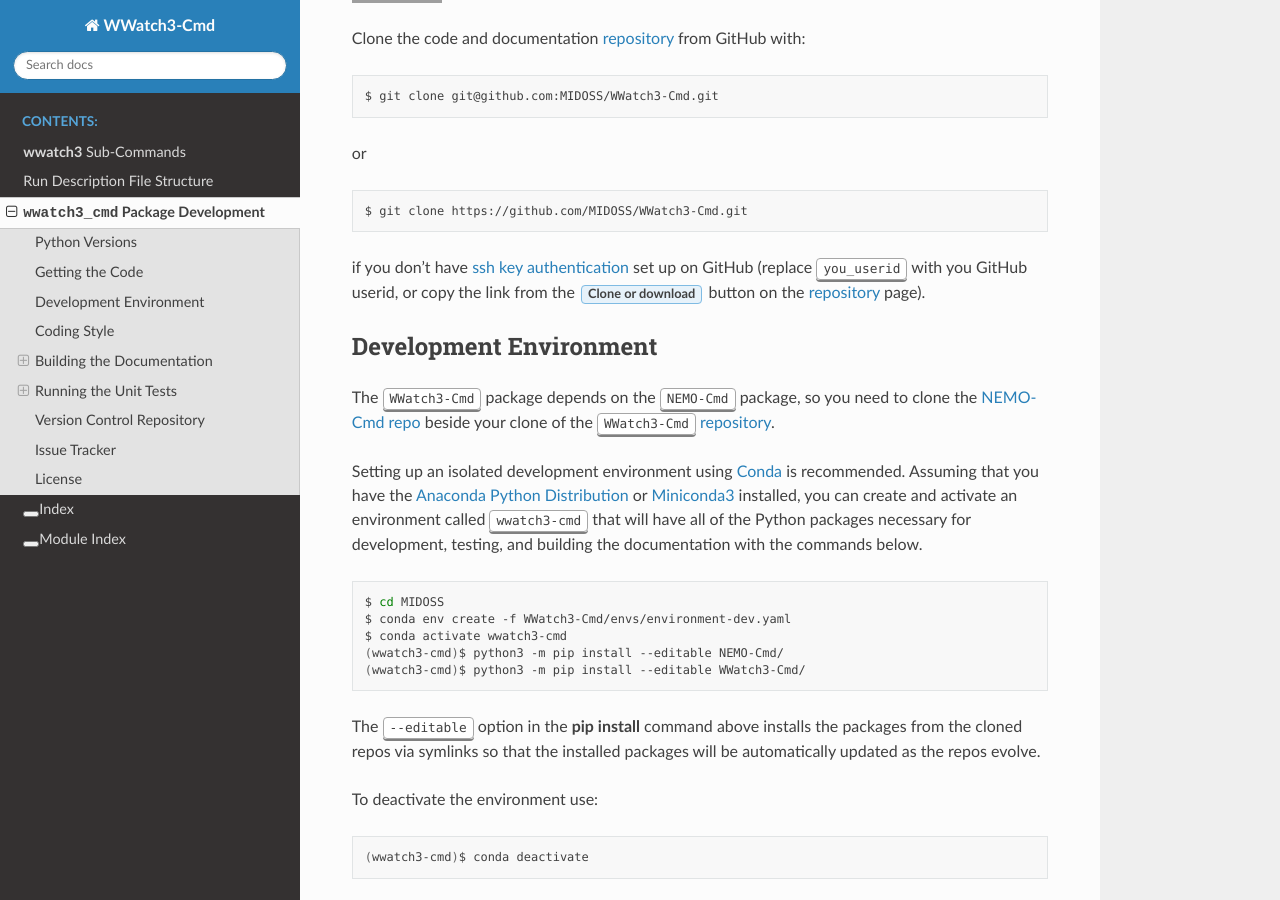
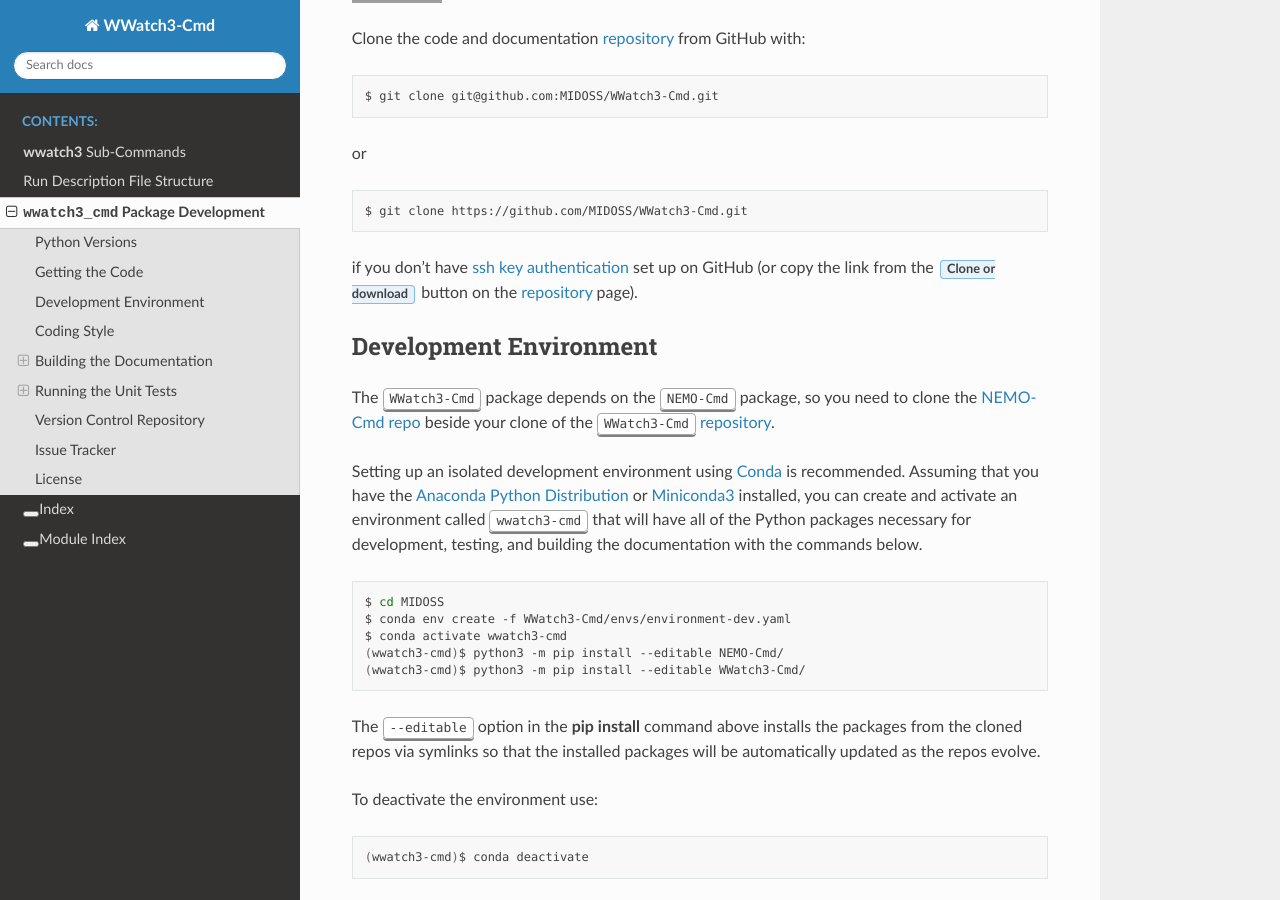
Before and after one commit to SalishSeaCast/WWatch3-Cmd, a Sphinx documentation site: the page built from docs/pkg_development.rst, in a window 1280 px wide and 900 px high, scrolled down 663 px. Built offline with Sphinx 7.4.7 and the Read the Docs theme 2.0.0, drawn with Linux system fonts in a browser that asks for light colours; grey boxes are pictures that could not be loaded.

Commit message:
Drop leftover docs ref to GitHub id

```diff
--- a/docs/pkg_development.rst
+++ b/docs/pkg_development.rst
@@ -98,8 +98,7 @@
     $ git clone https://github.com/MIDOSS/WWatch3-Cmd.git
 
 if you don't have `ssh key authentication`_ set up on GitHub
-(replace :kbd:`you_userid` with you GitHub userid,
-or copy the link from the :guilabel:`Clone or download` button on the `repository`_ page).
+(or copy the link from the :guilabel:`Clone or download` button on the `repository`_ page).
 
 .. _ssh key authentication: https://help.github.com/en/github/authenticating-to-github/connecting-to-github-with-ssh
 
```
